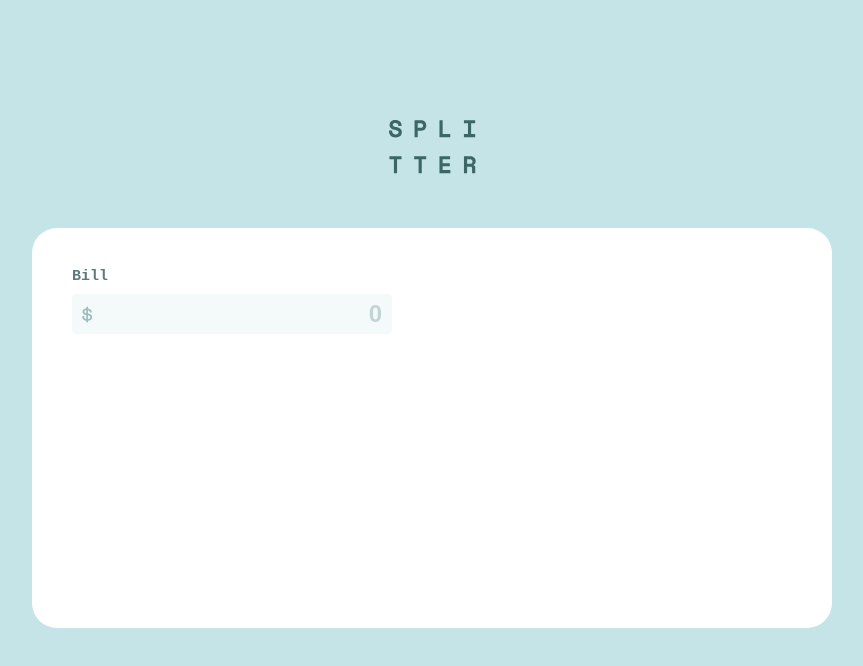
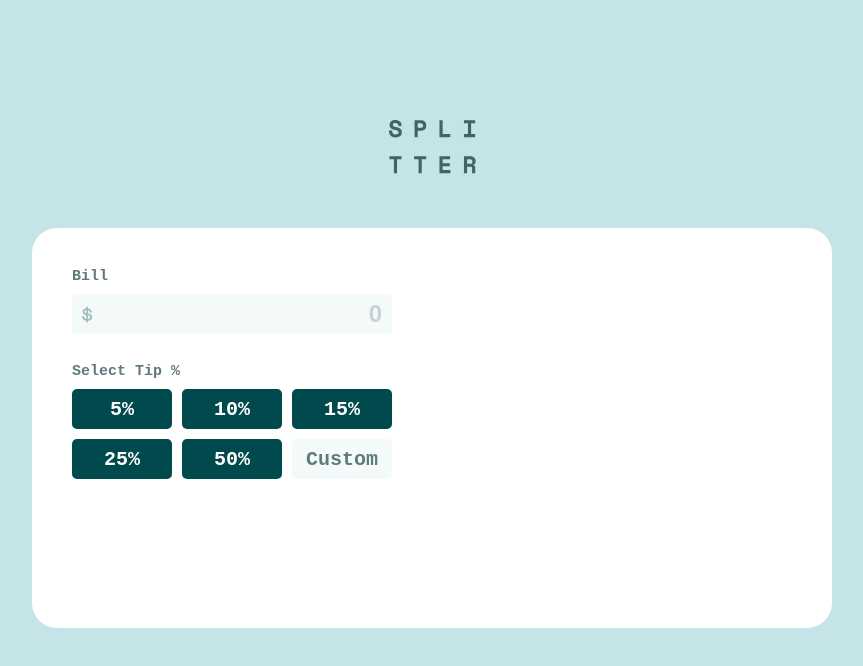
Before and after one commit to Deydii/tip-calculator-app-main, a React (Create React App) app: page / in a window 1280 px wide. Shown: the top 666 px of the page, without its empty margins (208-1071 px from the left). Built offline with nearby package versions, Linux system fonts and the light colour scheme.

Commit message:
create tip component and add style

```diff
--- /dev/null
+++ b/src/components/Splitter/Tip/index.js
@@ -0,0 +1,21 @@
+import "./style.scss";
+
+const Tip = () => {
+  return (
+    <div className="tips">
+      <p className="tips__title">Select Tip %</p>
+      <div className="tips__buttons">
+        <button className="tips__button tip">5%</button>
+        <button className="tips__button tip">10%</button>
+        <button className="tips__button tip">15%</button>
+      </div>
+      <div className="tips__buttons">
+        <button className="tips__button tip">25%</button>
+        <button className="tips__button tip">50%</button>
+        <input className="tip tip--custom" type="number" placeholder="Custom" value="" />
+      </div>
+    </div>
+  );
+};
+
+export default Tip;
--- /dev/null
+++ b/src/components/Splitter/Tip/style.scss
@@ -0,0 +1,46 @@
+@use '../../../styles/vars' as v;
+
+.tips {
+  margin-top: 30px;
+  width: 80%;
+  &__title {
+    color: v.$color-dark-grayish-cyan;
+    font-size: v.$title-font-size;
+    font-weight: v.$font-weight-bold;
+  }
+  &__buttons {
+    display: flex;
+    flex-direction: row;
+    justify-content: space-between;
+    flex-wrap: wrap;
+    margin-top: 10px;
+  }
+  &__button {
+    &:hover {
+      background: v.$color-strong-cyan;
+    }
+  }
+}
+
+.tip {
+  font-family: "Space Mono", monospace;
+  width: 100px;
+  height: 40px;
+  background: v.$color-very-dark-cyan;
+  color: v.$color-white;
+  border: none;
+  border-radius: 5px;
+  font-size: 20px;
+  font-weight: v.$font-weight-bold;
+  &--custom {
+    background: v.$color-light-grayish-cyan;
+    &::placeholder {
+      color: v.$color-dark-grayish-cyan;
+      text-align: center;
+    }
+    &:hover {
+      cursor: pointer;
+      border: v.$color-strong-cyan 2px solid;
+    }
+  }
+}
--- a/src/components/Splitter/index.js
+++ b/src/components/Splitter/index.js
@@ -1,4 +1,5 @@
 import Bill from "./Bill";
+import Tip from "./Tip";
 
 import "./style.scss";
 
@@ -7,6 +8,7 @@ const Splitter = () => {
     <main className="splitter">
       <div className="splitter__bill">
         <Bill />
+        <Tip />
       </div>
     </main>
   );
```
